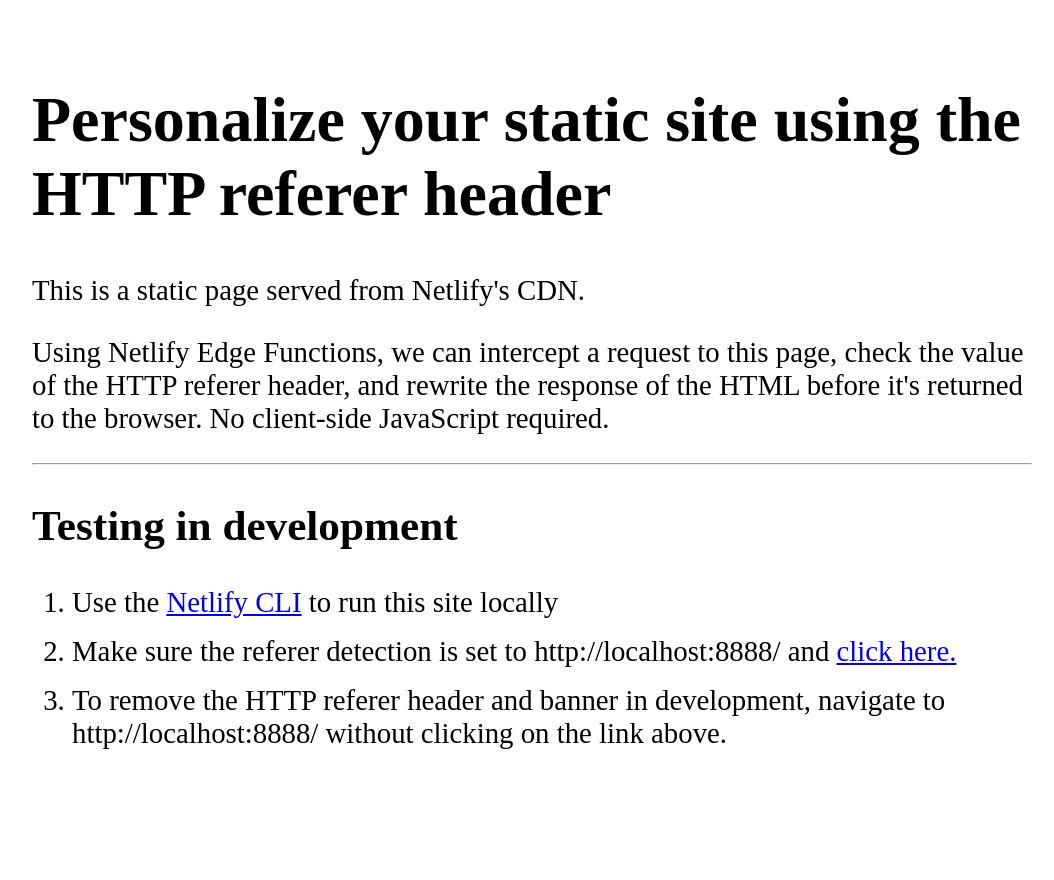
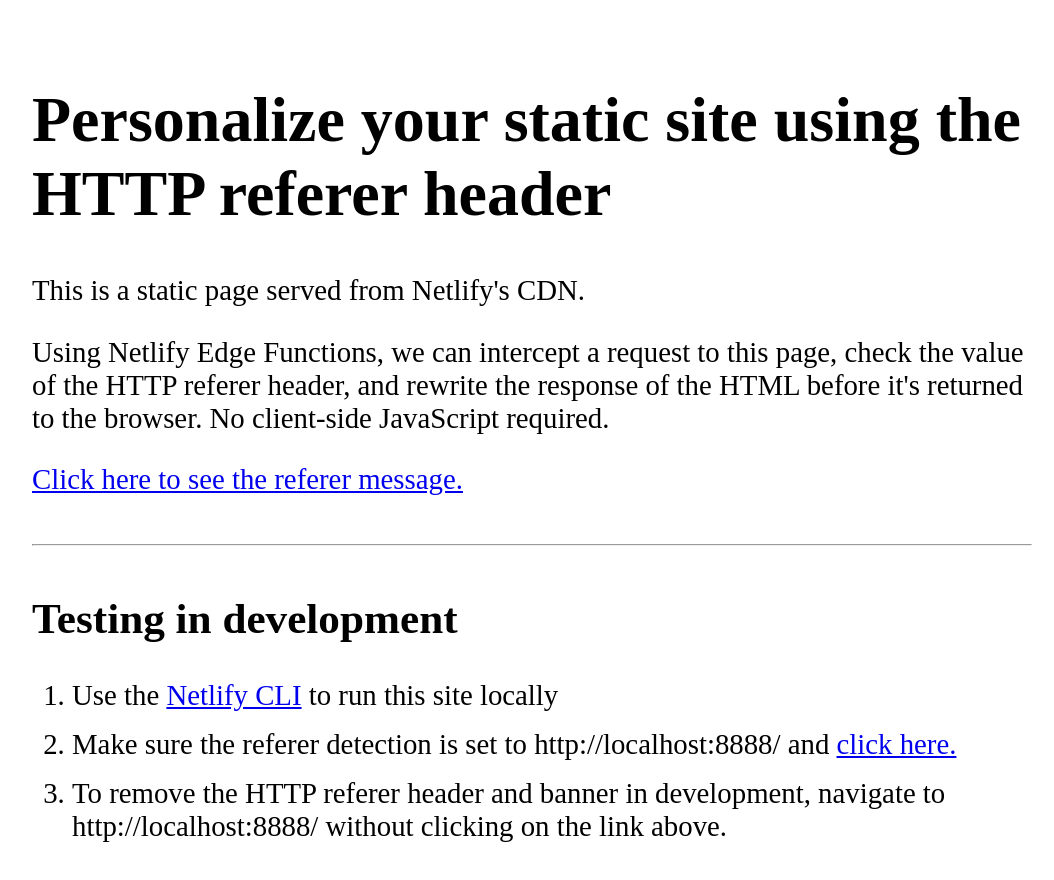
Before and after one commit to whitep4nth3r/personalize-with-http-referer, a plain HTML site: page index.html in a window 1280 px wide. Shown: the whole page, without its empty margins (108-1162 px from the left). Before the commit the page ends 819 px from the top, so only its background shows below. Drawn offline with Linux system fonts and the light colour scheme.

Commit message:
Switch HTTP referer header detection to production domain

```diff
--- a/index.html
+++ b/index.html
@@ -34,6 +34,11 @@
       li {
         margin-bottom: 1rem;
       }
+
+      hr {
+        margin-top: 3rem;
+        margin-bottom: 3rem;
+      }
     </style>
   </head>
   <body>
@@ -46,6 +51,7 @@
         header, and rewrite the response of the HTML before it's returned to the browser. No client-side JavaScript
         required.
       </p>
+      <a href="/">Click here to see the referer message.</a>
       <hr />
       <h2>Testing in development</h2>
       <ol>
--- a/netlify/edge-functions/referer.js
+++ b/netlify/edge-functions/referer.js
@@ -16,7 +16,7 @@ export default async (request, context) => {
   // check for the referer we care about
   // this is a basic example and you may want to get a little
   // more fancy with fuzzy checks and multiple referers
-  if (referer !== "http://localhost:8888/") {
+  if (referer !== "https://personalize-with-http-referer.netlify.app/") {
     return response;
   }
 
```
